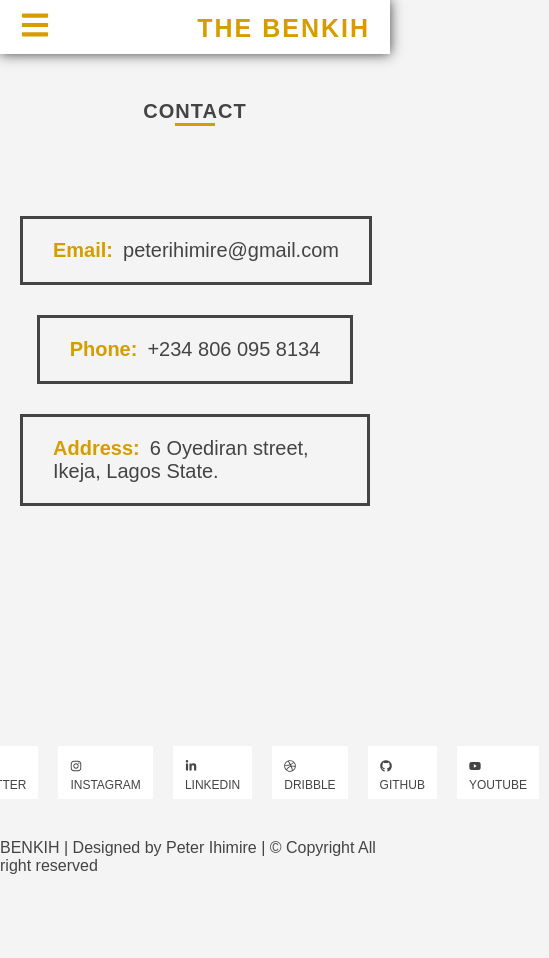
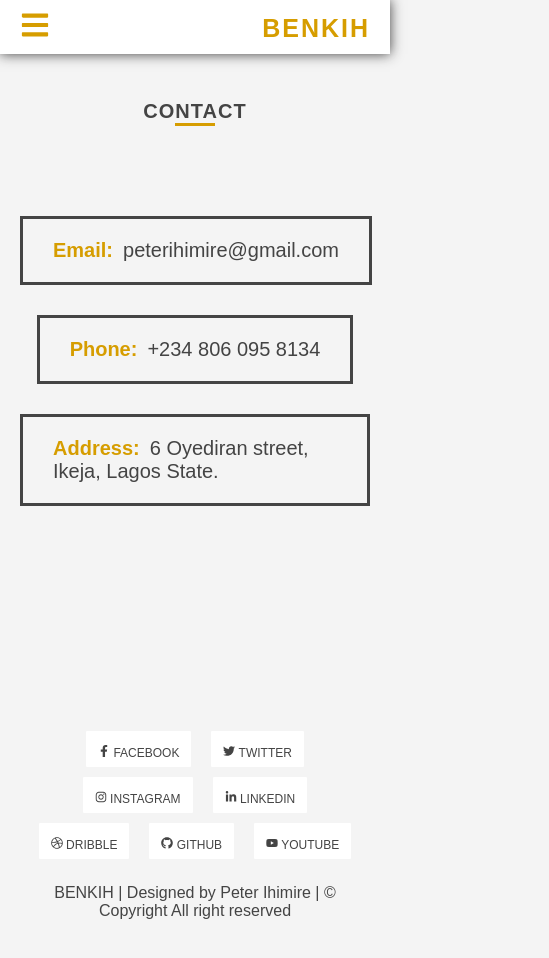
Before and after one commit to peterihimire/benkih-blog-react, a React (Create React App) app: page /contact in a window 390 px wide. Shown: the whole page, 549 px wide, since content can reach past the window. Before the commit the page ends 915 px from the top, so only its background shows below. Built offline with nearby package versions, Linux system fonts and the light colour scheme; no server answers.

Commit message:
worked on my footer to look better in mobile displays

```diff
--- a/src/App.css
+++ b/src/App.css
@@ -535,6 +535,7 @@ body {
 footer {
   background: none;
   color: var(--mainBlack);
+  padding: 0 2rem;
 }
 .footer-content {
   display: flex;
@@ -546,12 +547,13 @@ footer {
   width: 6rem;
 }
 .follow-group {
-  padding: 2rem 0;
   list-style-type: none;
   display: flex;
+  flex-wrap: wrap;
+  justify-content: center;
 }
 .follow-item {
-  padding: 0 1rem;
+  padding: 0.5rem 1rem;
 }
 .follow-item a {
   color: var(--mainBlack);
@@ -560,21 +562,18 @@ footer {
   font-size: 1.2rem;
 }
 .follow-icon-container-1 {
-  /* background: #3b5998; */
   background: var(--mainWhite);
   padding: 1.2rem 1.2rem 0.7rem 1.2rem;
   border-radius: 0.1rem;
   font-size: 1.5rem;
 }
 .follow-icon-container-2 {
-  /* background: #55acee; */
   background: var(--mainWhite);
   padding: 1.2rem 1.2rem 0.7rem 1.2rem;
   border-radius: 0.1rem;
   font-size: 1.5rem;
 }
 .follow-icon-container-3 {
-  /* background: #e95950; */
   background: var(--mainWhite);
   padding: 1.2rem 1.2rem 0.7rem 1.2rem;
   border-radius: 0.1rem;
@@ -582,6 +581,7 @@ footer {
 }
 .footer-copyright {
   padding: 2rem 0 0 0;
+  text-align: center;
 }
 /* end of footer */
 
@@ -591,10 +591,8 @@ footer {
 }
 .about-pix {
   width: 270px;
-  /* height: 350px; */
 }
 .about-me {
-  /* display: flex; */
   display: grid;
   grid-template-columns: repeat(auto-fit, minmax(300px, 1fr));
   grid-row-gap: 2rem;
--- a/src/components/Footer.js
+++ b/src/components/Footer.js
@@ -15,10 +15,8 @@ const Footer = () => {
     <footer>
       <div className="footer-center">
         <div className="footer-content">
-          {/* <img src={logo} alt="peters logo" className="peter-logo-alt" /> */}
-
-          <ul className="follow-group">
-            <li className="follow-item">
+          <div className="follow-group">
+            <div className="follow-item">
               <div className="follow-icon-container-1">
                 <a
                   href="https://facebook.com/ihimirepeter"
@@ -31,8 +29,8 @@ const Footer = () => {
                   facebook
                 </a>
               </div>
-            </li>
-            <li className="follow-item">
+            </div>
+            <div className="follow-item">
               <div className="follow-icon-container-2">
                 <a
                   href="https://twitter.com/ptechanalysis"
@@ -45,8 +43,8 @@ const Footer = () => {
                   twitter
                 </a>
               </div>
-            </li>
-            <li className="follow-item">
+            </div>
+            <div className="follow-item">
               <div className="follow-icon-container-3">
                 <a
                   href="https://instagram.com/peterihimire"
@@ -59,8 +57,8 @@ const Footer = () => {
                   instagram
                 </a>
               </div>
-            </li>
-            <li className="follow-item">
+            </div>
+            <div className="follow-item">
               <div className="follow-icon-container-3">
                 <a
                   href="https://instagram.com/peterihimire"
@@ -73,8 +71,8 @@ const Footer = () => {
                   linkedin
                 </a>
               </div>
-            </li>
-            <li className="follow-item">
+            </div>
+            <div className="follow-item">
               <div className="follow-icon-container-3">
                 <a
                   href="https://instagram.com/peterihimire"
@@ -87,8 +85,8 @@ const Footer = () => {
                   dribble
                 </a>
               </div>
-            </li>
-            <li className="follow-item">
+            </div>
+            <div className="follow-item">
               <div className="follow-icon-container-3">
                 <a
                   href="https://instagram.com/peterihimire"
@@ -101,8 +99,8 @@ const Footer = () => {
                   github
                 </a>
               </div>
-            </li>
-            <li className="follow-item">
+            </div>
+            <div className="follow-item">
               <div className="follow-icon-container-3">
                 <a
                   href="https://instagram.com/peterihimire"
@@ -115,8 +113,8 @@ const Footer = () => {
                   youtube
                 </a>
               </div>
-            </li>
-          </ul>
+            </div>
+          </div>
           <div className="footer-copyright">
             <p>
               BENKIH | Designed by Peter Ihimire | &copy; Copyright All right
--- a/src/components/Navbar.js
+++ b/src/components/Navbar.js
@@ -29,8 +29,7 @@ const Navbar = () => {
                 <FaBars className="nav-icon" />
               </button>
               <Link to="/" className="peter-logo-2 peter-logo-2-v">
-                {/* <img src={logo} alt="logo" className="image2" /> */}the
-                benkih
+                {/* <img src={logo} alt="logo" className="image2" /> */}benkih
               </Link>
             </div>
             <ul className={isFixed ? "nav-links nav-links-fixed" : "nav-links"}>
```
